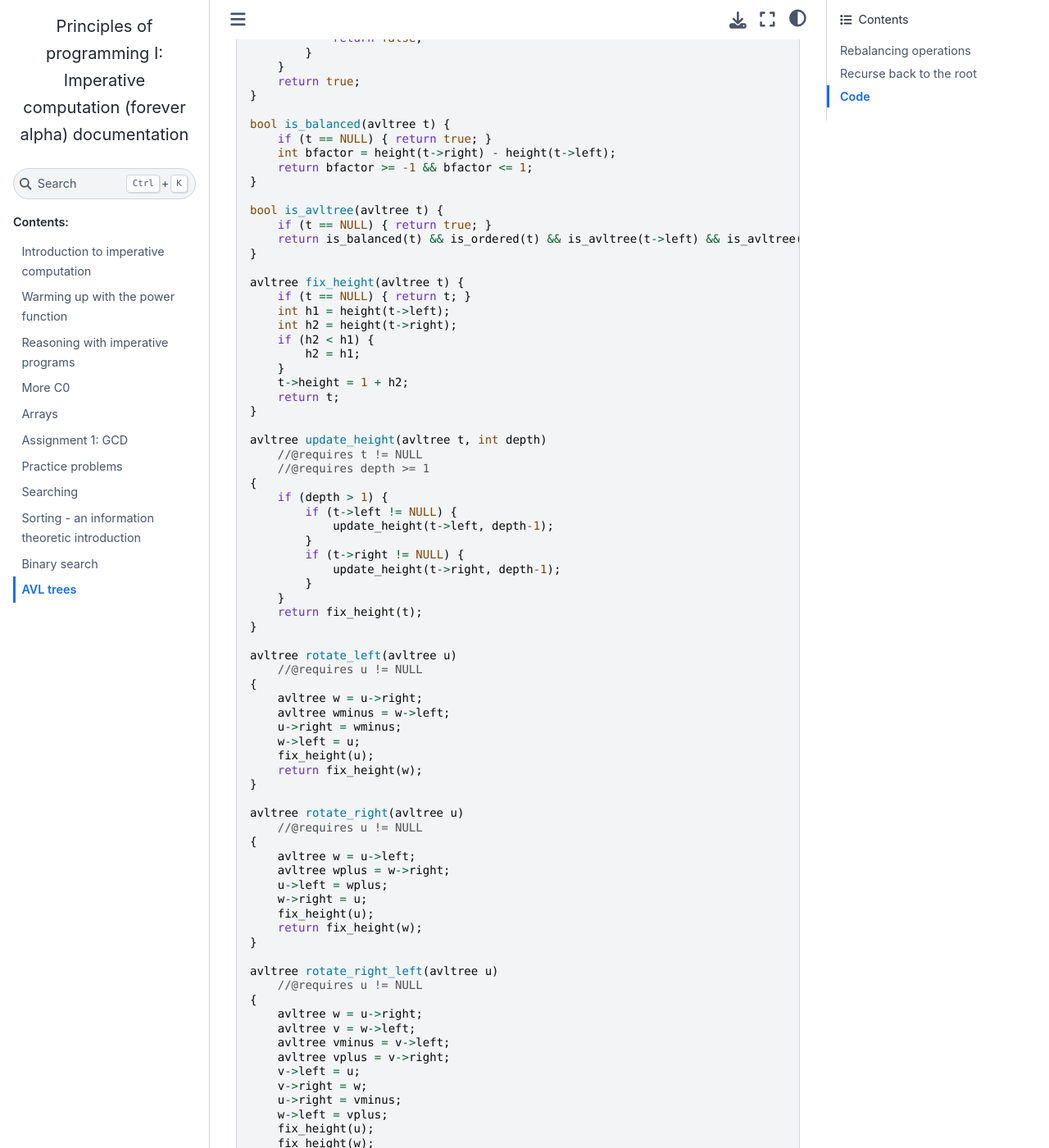
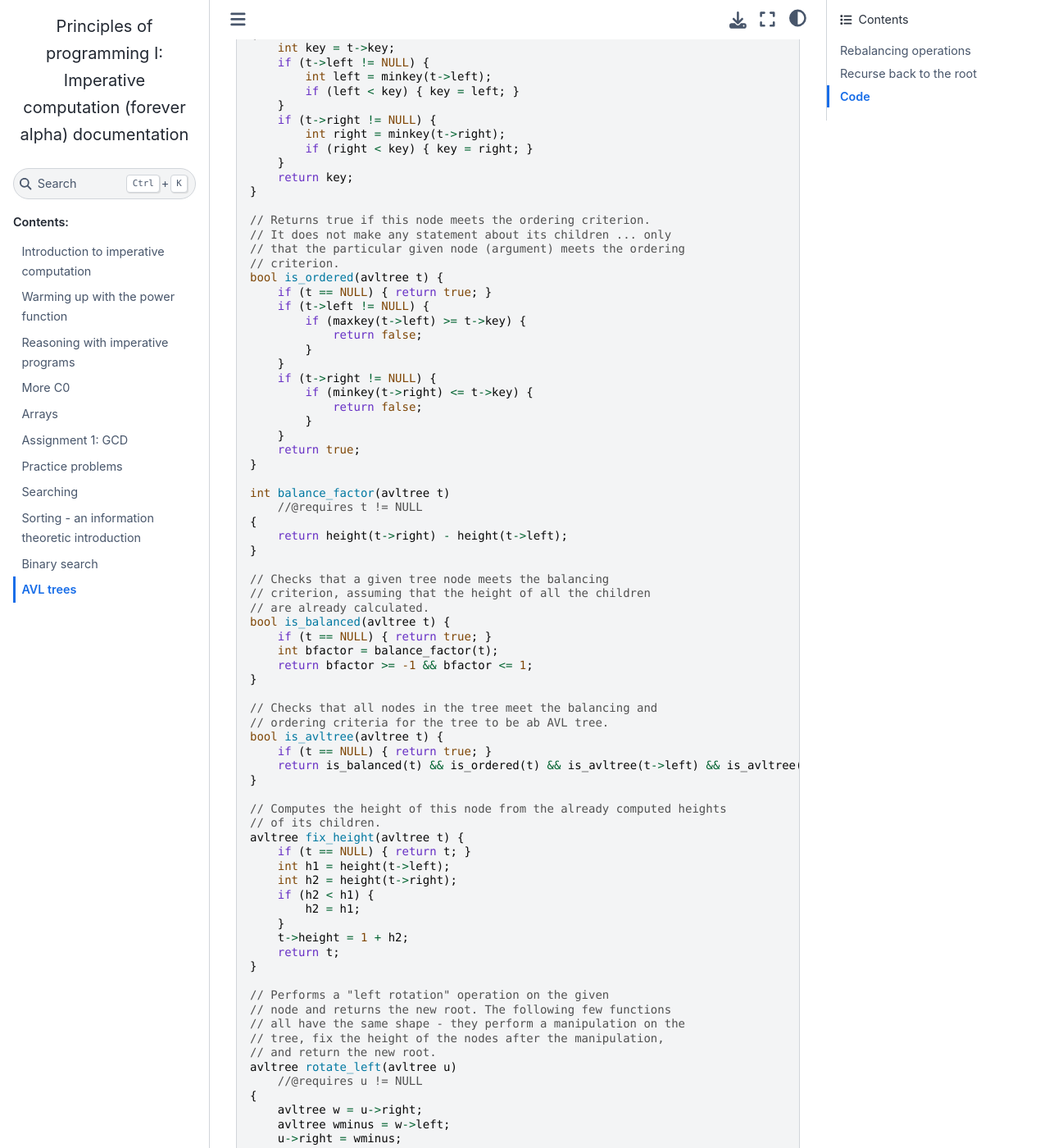
Before and after one commit to kreauniv/comp206, a Sphinx documentation site: the page built from year2021/source/avl.rst, in a window 1280 px wide and 1400 px high, scrolled down 5067 px. Shown: the whole window at 82% size. Built offline with Sphinx 7.4.7 and the Sphinx Book theme 1.1.4, drawn with Linux system fonts in a browser that asks for light colours; some of the changed text lies outside the part shown.

```diff
--- a/year2021/source/avl.rst
+++ b/year2021/source/avl.rst
@@ -293,7 +293,10 @@ height of the node once the structure is stable.
     }
 
     // The recursive definition of "height" of a tree.
-    int calc_height(avltree t) {
+    int calc_height(avltree t)
+        //@requires t != NULL
+        //@ensures \result >= height(t->left) && \result >= height(t->right)
+    {
         if (t == NULL) { return 0; }
         int h1 = calc_height(t->left);
         int h2 = calc_height(t->right);
@@ -307,10 +310,21 @@ height of the node once the structure is stable.
 
 
 We now need procedures to check the ordering criterion and the balancing criterion.
-(work-in-progress unchecked stuff below)
+
+.. WARNING:: The code below is unchecked and more of a sketch than tested and ready code.
+   I figured I'd rather share with you early than wait to fully check it. So if any of you
+   want to validate it, the help is much appreciated. Note that the contract statements
+   are not terminated with a ";". This is a temporary hack to make the code show up nicely
+   coloured for easy reading. If you're copying the code to try it, please do add the
+   missing ";" for the contract lines.
 
 .. code-block:: C
 
+    int maxint(int m1, int m2) {
+        if (m1 > m2) { return m1; } else { return m2; }
+    }
+
+    // Computes the largest value of the key in the given tree or subtree.
     int maxkey(avltree t)
         //@requires t != NULL
     {
@@ -326,6 +340,7 @@ We now need procedures to check the ordering criterion and the balancing criteri
         return key;
     }
 
+    // The counterpart of maxkey, minkey computes the minimum key.
     int minkey(avltree t)
         //@requires t != NULL
     {
@@ -341,6 +356,10 @@ We now need procedures to check the ordering criterion and the balancing criteri
         return key;
     }
 
+    // Returns true if this node meets the ordering criterion.
+    // It does not make any statement about its children ... only
+    // that the particular given node (argument) meets the ordering
+    // criterion.
     bool is_ordered(avltree t) {
         if (t == NULL) { return true; }
         if (t->left != NULL) {
@@ -356,17 +375,30 @@ We now need procedures to check the ordering criterion and the balancing criteri
         return true;
     }
 
+    int balance_factor(avltree t)
+        //@requires t != NULL
+    {
+        return height(t->right) - height(t->left);
+    }
+
+    // Checks that a given tree node meets the balancing
+    // criterion, assuming that the height of all the children
+    // are already calculated.
     bool is_balanced(avltree t) {
         if (t == NULL) { return true; }
-        int bfactor = height(t->right) - height(t->left);
+        int bfactor = balance_factor(t);
         return bfactor >= -1 && bfactor <= 1;
     }
 
+    // Checks that all nodes in the tree meet the balancing and
+    // ordering criteria for the tree to be ab AVL tree.
     bool is_avltree(avltree t) {
         if (t == NULL) { return true; }
         return is_balanced(t) && is_ordered(t) && is_avltree(t->left) && is_avltree(t->right);
     }
 
+    // Computes the height of this node from the already computed heights
+    // of its children.
     avltree fix_height(avltree t) {
         if (t == NULL) { return t; }
         int h1 = height(t->left);
@@ -378,21 +410,11 @@ We now need procedures to check the ordering criterion and the balancing criteri
         return t;
     }
 
-    avltree update_height(avltree t, int depth)
-        //@requires t != NULL
-        //@requires depth >= 1
-    {
-        if (depth > 1) {
-            if (t->left != NULL) {
-                update_height(t->left, depth-1);
-            }
-            if (t->right != NULL) {
-                update_height(t->right, depth-1);
-            }
-        }
-        return fix_height(t);
-    }
-
+    // Performs a "left rotation" operation on the given
+    // node and returns the new root. The following few functions
+    // all have the same shape - they perform a manipulation on the
+    // tree, fix the height of the nodes after the manipulation,
+    // and return the new root.
     avltree rotate_left(avltree u)
         //@requires u != NULL
     {
@@ -447,12 +469,9 @@ We now need procedures to check the ordering criterion and the balancing criteri
         return fix_height(v);
     }
 
-    int balance_factor(avltree t)
-        //@requires t != NULL
-    {
-        return height(t->right) - height(t->left);
-    }
-
+    // Applies the discussed rotation manipulations to
+    // ensure that the given node ends up balanced.
+    // Assumes that its children are balanced already.
     avltree balance_node(avltree t)
         //@requires t != NULL
     {
@@ -478,6 +497,7 @@ We now need procedures to check the ordering criterion and the balancing criteri
         return t;
     }
 
+    // Make a node that associates the given key with the given value.
     avltree mk_avlnode(int key, void *value) {
         avltree n       = (avltree)alloc(struct Node);
         n->key          = key;
@@ -488,6 +508,8 @@ We now need procedures to check the ordering criterion and the balancing criteri
         return n;
     }
 
+    // Lookup the node in the tree with the key, or return
+    // NULL if no such node exists.
     avltree avltree_get(avltree t, int key) {
         if (t == NULL) { return NULL; }
         if (t->key == key) { return t; }
@@ -496,6 +518,11 @@ We now need procedures to check the ordering criterion and the balancing criteri
         return NULL; // Unreachable.
     }
 
+    // Sets a value to be associated with the given key.
+    // If the key already exists in the tree, it'll change
+    // the value stored in the node. If it doesn't, it'll
+    // add a new node at an appropriate point and ensure that
+    // the tree remains balanced.
     avltree avltree_set(avltree t, int key, void *value) {
         if (t == NULL) { return NULL; }
         if (t->key == key) {
```
Also changed, not shown: year2021/source/lists.rst (added, +138 -0 lines).
